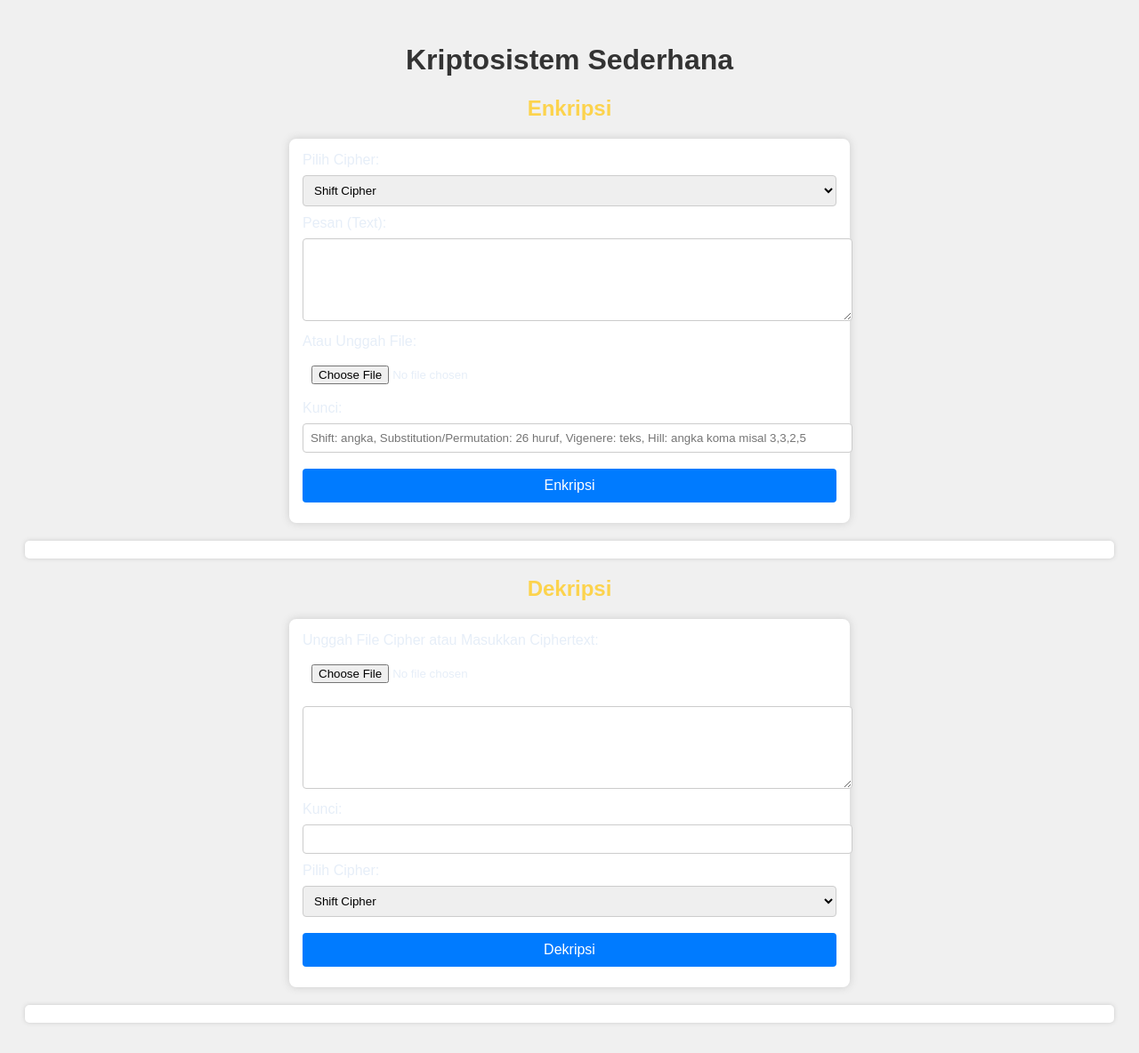
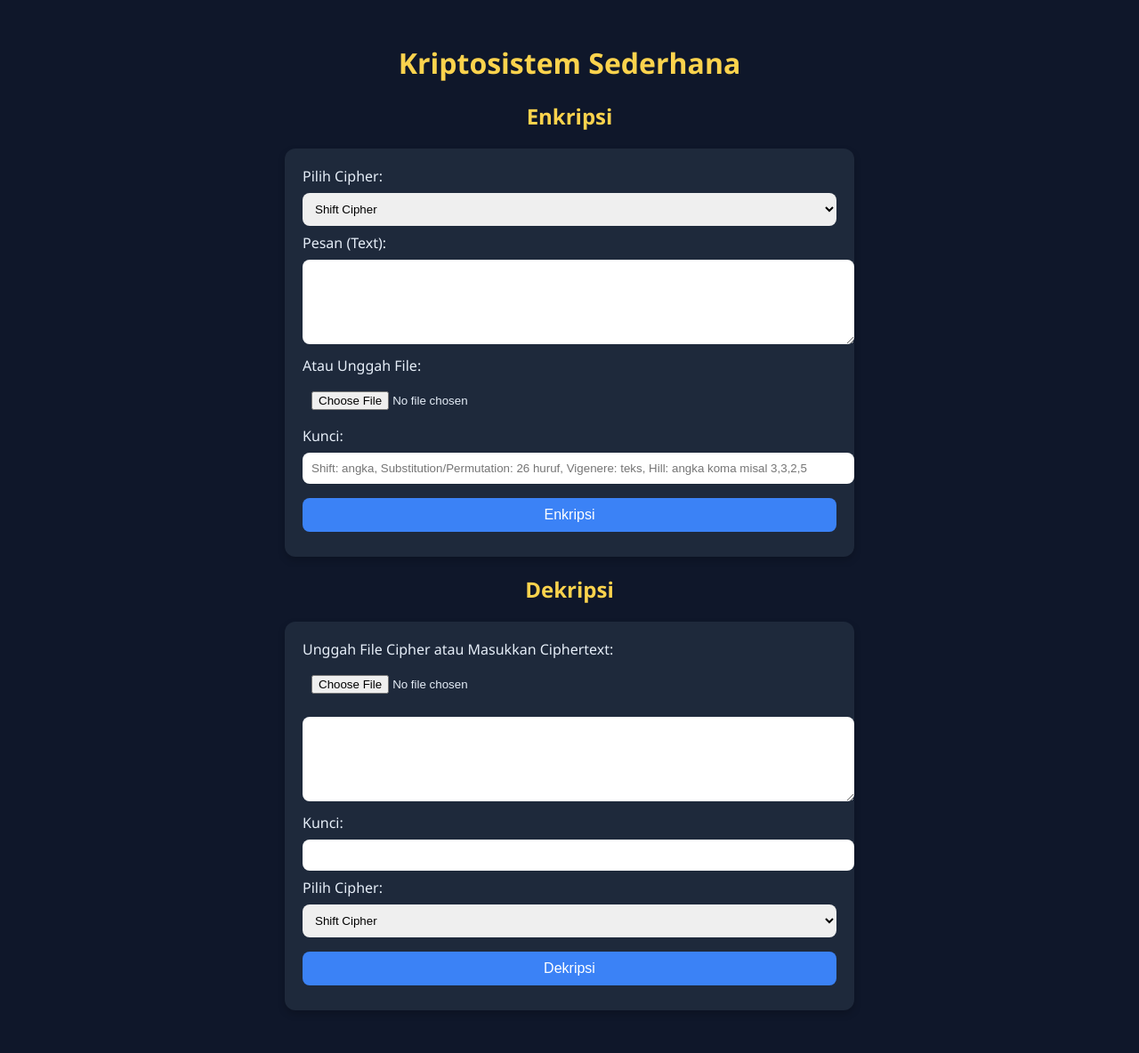
Before and after one commit to apriliaindri/UK1-Cryptography-Cryptosystem-and-Cryptanalysis, a PHP site: page / in a window 1280 px wide. Shown: the whole page at 89% size. Before the commit the page ends 1151 px from the top, so only its background shows below. Run offline with PHP 8.4, Linux system fonts and the light colour scheme.

Commit message:
Update index.php

```diff
--- a/UK 1 - Cryptosystem& Cryptanalysis/index.php
+++ b/UK 1 - Cryptosystem& Cryptanalysis/index.php
@@ -4,17 +4,9 @@
 <meta charset="UTF-8">
 <title>Kriptosistem Sederhana</title>
 <link rel="stylesheet" href="assets/style.css">
-<style>
-body { font-family: Arial; background:#f0f0f0; padding:20px; }
-h1 { color: #333; }
-form { background: #fff; padding: 15px; margin-bottom: 20px; border-radius: 8px; box-shadow:0 0 10px #ccc; }
-textarea, input[type=text], select { width: 100%; padding: 8px; margin-bottom: 10px; border-radius: 4px; border:1px solid #ccc; }
-button { padding: 10px 15px; border:none; border-radius: 4px; background:#007bff; color:#fff; cursor:pointer; }
-button:hover { background:#0056b3; }
-#encryptResult, #decryptResult { background:#fff; padding:10px; border-radius:5px; box-shadow:0 0 5px #ccc; }
-</style>
 </head>
 <body>
+<div class="card">
   <h1>Kriptosistem Sederhana</h1>
 
   <h2>Enkripsi</h2>
@@ -27,29 +19,29 @@ button:hover { background:#0056b3; }
           <option value="vigenere">Vigenere Cipher</option>
           <option value="hill">Hill Cipher</option>
           <option value="permutation">Permutation Cipher</option>
-    </select><br>
+      </select>
 
-    <label>Pesan (Text):</label><br>
-    <textarea name="message" rows="5"></textarea><br>
+      <label>Pesan (Text):</label>
+      <textarea name="message" rows="5"></textarea>
 
       <label>Atau Unggah File:</label>
-    <input type="file" name="file"><br>
+      <input type="file" name="file">
 
       <label>Kunci:</label>
-    <input type="text" name="key" placeholder="Shift: angka, Substitution/Permutation: 26 huruf, Vigenere: teks, Hill: angka koma misal 3,3,2,5"><br>
+      <input type="text" name="key" placeholder="Shift: angka, Substitution/Permutation: 26 huruf, Vigenere: teks, Hill: angka koma misal 3,3,2,5">
 
       <button type="submit">Enkripsi</button>
   </form>
-<div id="encryptResult"></div>
+  <div id="encryptResult" class="output"></div>
 
   <h2>Dekripsi</h2>
   <form id="decryptForm" enctype="multipart/form-data">
-    <label>Unggah File Cipher atau Masukkan Ciphertext:</label><br>
-    <input type="file" name="cipherfile"><br>
-    <textarea name="ciphertext" rows="5"></textarea><br>
+      <label>Unggah File Cipher atau Masukkan Ciphertext:</label>
+      <input type="file" name="cipherfile">
+      <textarea name="ciphertext" rows="5"></textarea>
 
       <label>Kunci:</label>
-    <input type="text" name="key"><br>
+      <input type="text" name="key">
 
       <label>Pilih Cipher:</label>
       <select name="cipher">
@@ -59,11 +51,12 @@ button:hover { background:#0056b3; }
           <option value="vigenere">Vigenere Cipher</option>
           <option value="hill">Hill Cipher</option>
           <option value="permutation">Permutation Cipher</option>
-    </select><br>
+      </select>
 
       <button type="submit">Dekripsi</button>
   </form>
-<div id="decryptResult"></div>
+  <div id="decryptResult" class="output"></div>
+</div>
 
 <script>
 document.getElementById('encryptForm').addEventListener('submit', function(e){
```
Lines whose indentation alone changed are shown as unchanged.
